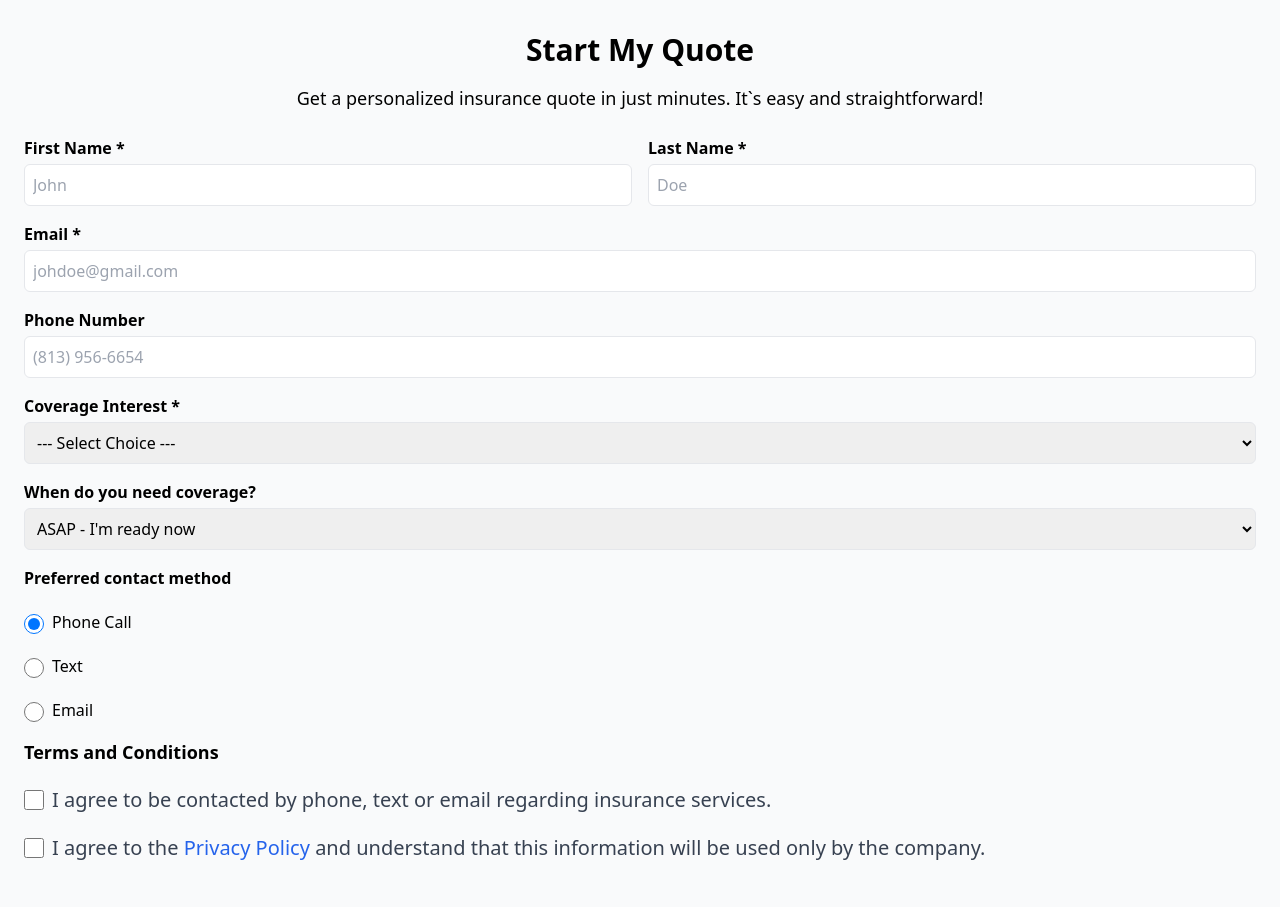
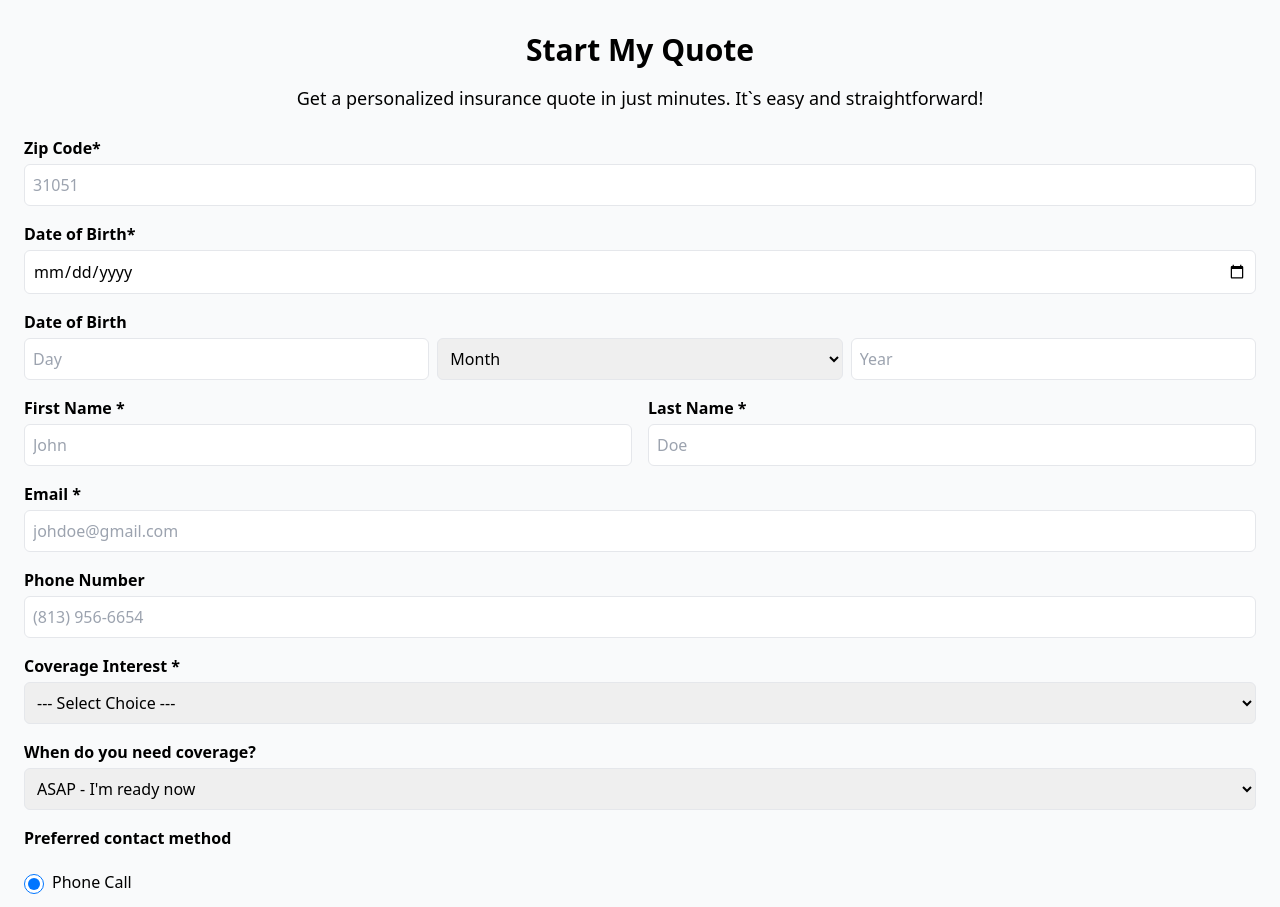
Before and after one commit to cristian9217/insurance-page, a plain HTML site: page quote.html in a window 1280 px wide. Shown: the part 1740-2647 px from the top of the page. Drawn offline with nearby package versions, Linux system fonts and the light colour scheme.

Commit message:
Enhance quote form with Zip Code and DOB fields
Added input fields for Zip Code and Date of Birth in the quote form.

```diff
--- a/quote.html
+++ b/quote.html
@@ -133,6 +133,49 @@
                 It`s easy and straightforward!</p>
 
             <form class="space-y-4" method="post" enctype="multipart/form-data">
+                <!-- Zip Code -->
+                <div>
+                    <label class="block mb-1 font-semibold" for="email">Zip Code*</label>
+                    <input type="email" id="email" class="w-full border rounded-md p-2"
+                        placeholder="31051" required>
+                </div>
+
+                <!-- Date format on the short format -->
+                <div>
+                    <label class="block mb-1 font-semibold" for="date-birth">Date of Birth*</label>
+                    <input type="date" id="date-birth" class="w-full border rounded-md p-2"
+                        placeholder="" required>
+                </div>
+
+                <!-- Date format on the long format -->
+               <div>
+                    <label class="block mb-1 font-semibold">Date of Birth</label>
+
+                    <div class="flex gap-2">
+                        <input type="number" min="1" max="31" placeholder="Day" required
+                            class="w-full border rounded-md p-2">
+
+                        <select required class="w-full border rounded-md p-2">
+                        <option value="">Month</option>
+                        <option value="1">January</option>
+                        <option value="2">February</option>
+                        <option value="3">March</option>
+                        <option value="4">April</option>
+                        <option value="5">May</option>
+                        <option value="6">June</option>
+                        <option value="7">July</option>
+                        <option value="8">August</option>
+                        <option value="9">September</option>
+                        <option value="10">October</option>
+                        <option value="11">November</option>
+                        <option value="12">December</option>
+                        </select>
+
+                        <input type="number" min="1900" max="2100" placeholder="Year" required
+                            class="w-full border rounded-md p-2">
+                    </div>
+                </div>
+
                 <!-- Name Fields -->
                 <div class="grid grid-cols-1 md:grid-cols-2 gap-4">
                     <div>
```
